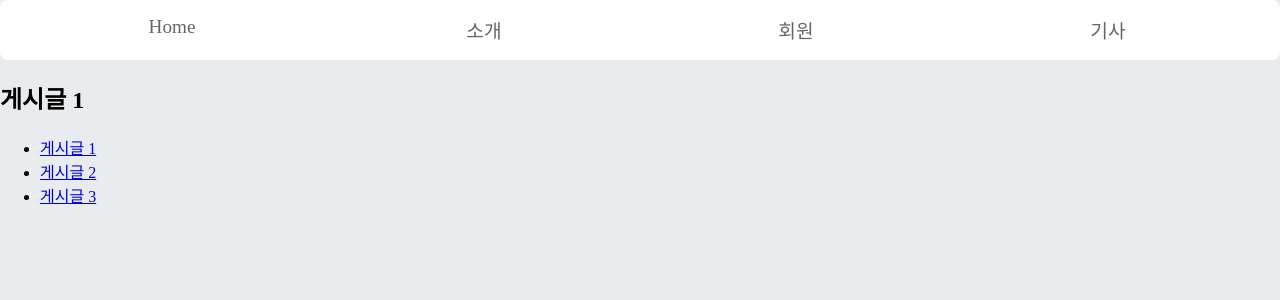
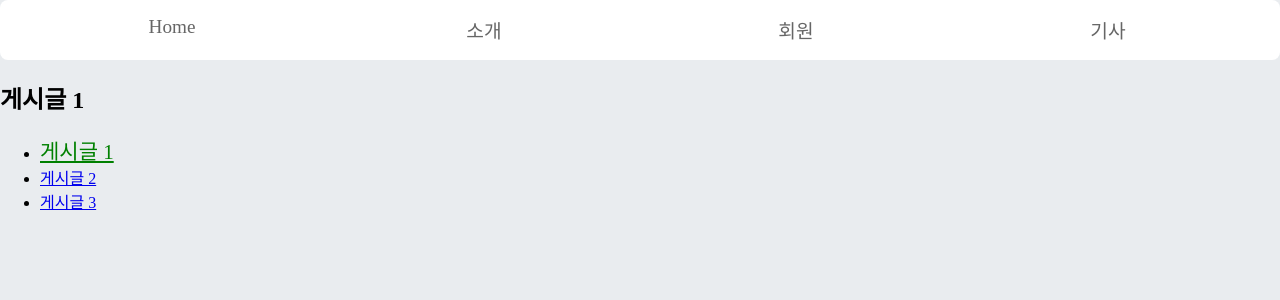
Before and after one commit to Lee-eunjoo-love/react-todo-app, a React (Create React App) app: page /articles/1 in a window 1280 px wide. Shown: the top 300 px of the page. Built offline with nearby package versions, Linux system fonts and the light colour scheme.

Commit message:
라우트 컴포넌트 NavLink 현재 라우트 스타일 또는 CSS 클래스 적용

```diff
--- a/src/layouts/Footer.js
+++ b/src/layouts/Footer.js
@@ -29,4 +29,5 @@ export default React.memo(Footer);
  *   ㄴ navigate 함수의 인자로 숫자를 전달하면 앞/뒤(+/-) 브라우저 히스토리 이동하고 문자열이면 해당 페이지로 이동.
  *   ㄴ navigate 함수의 replace 옵션을 설정하여 현재 페이지를 브라우저 히스토리에 남기지 않을지 여부 설정 가능.
  *
+ * NavLink 컴포넌트 : 링크에서 사용하는 경로가 '현재 라우트의 경로와 일치하는 경우' 특정 스타일 또는 CSS 클래스를 적용하는 컴포넌트
  */
--- a/src/pages/Articles.js
+++ b/src/pages/Articles.js
@@ -1,4 +1,4 @@
-import { Link, Outlet } from 'react-router-dom';
+import { NavLink, Outlet } from 'react-router-dom';
 import Header from '../layouts/Header';
 
 const articles = [
@@ -8,6 +8,11 @@ const articles = [
 ];
 
 const Articles = () => {
+  const activeStyle = {
+    color: 'green',
+    fontSize: 21,
+  };
+
   return (
     <>
       <Header />
@@ -16,7 +21,12 @@ const Articles = () => {
       <ul>
         {articles.map((article) => (
           <li>
-            <Link to={article.url}>{article.title}</Link>
+            <NavLink
+              to={article.url}
+              style={({ isActive }) => (isActive ? activeStyle : undefined)}
+            >
+              {article.title}
+            </NavLink>
           </li>
         ))}
       </ul>
@@ -25,3 +35,7 @@ const Articles = () => {
 };
 
 export default Articles;
+
+/**
+ * NavLink 컴포넌트 : 링크에서 사용하는 경로가 '현재 라우트의 경로와 일치하는 경우' 특정 스타일 또는 CSS 클래스를 적용하는 컴포넌트
+ */
```
